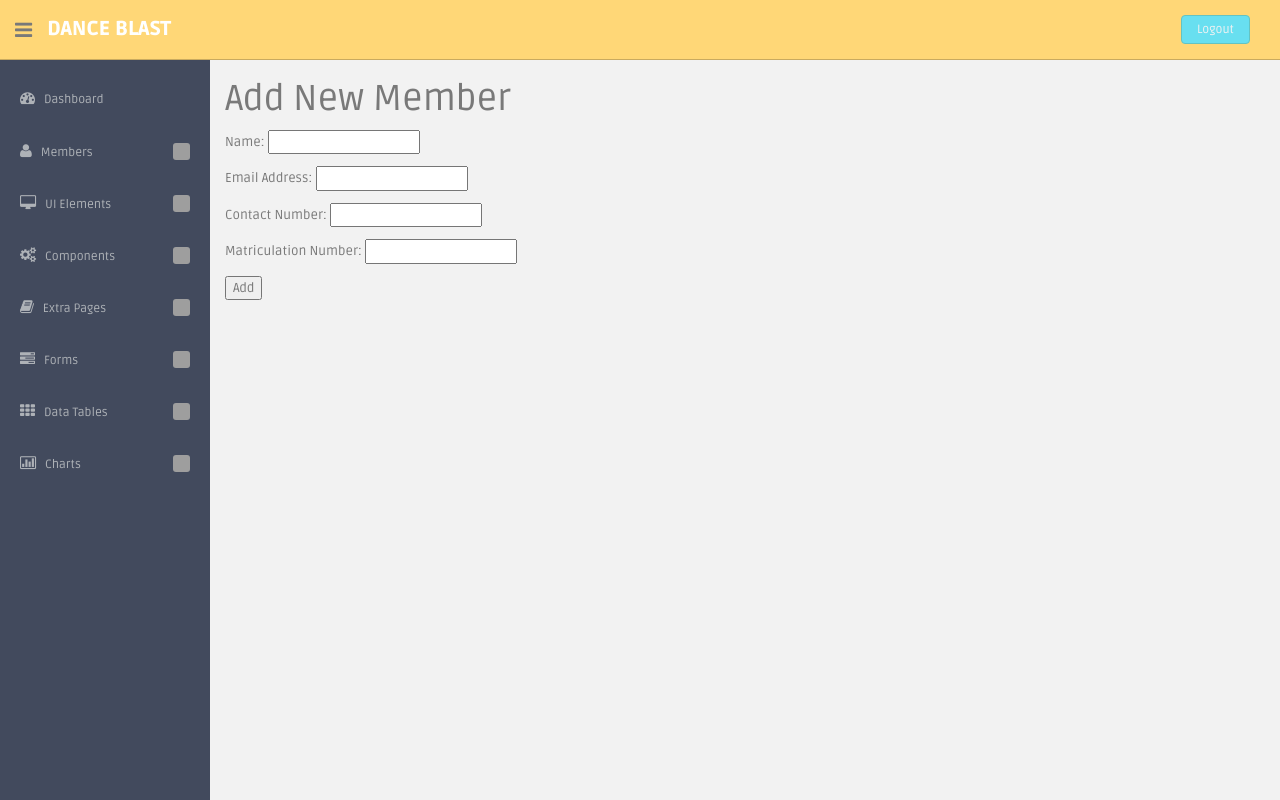
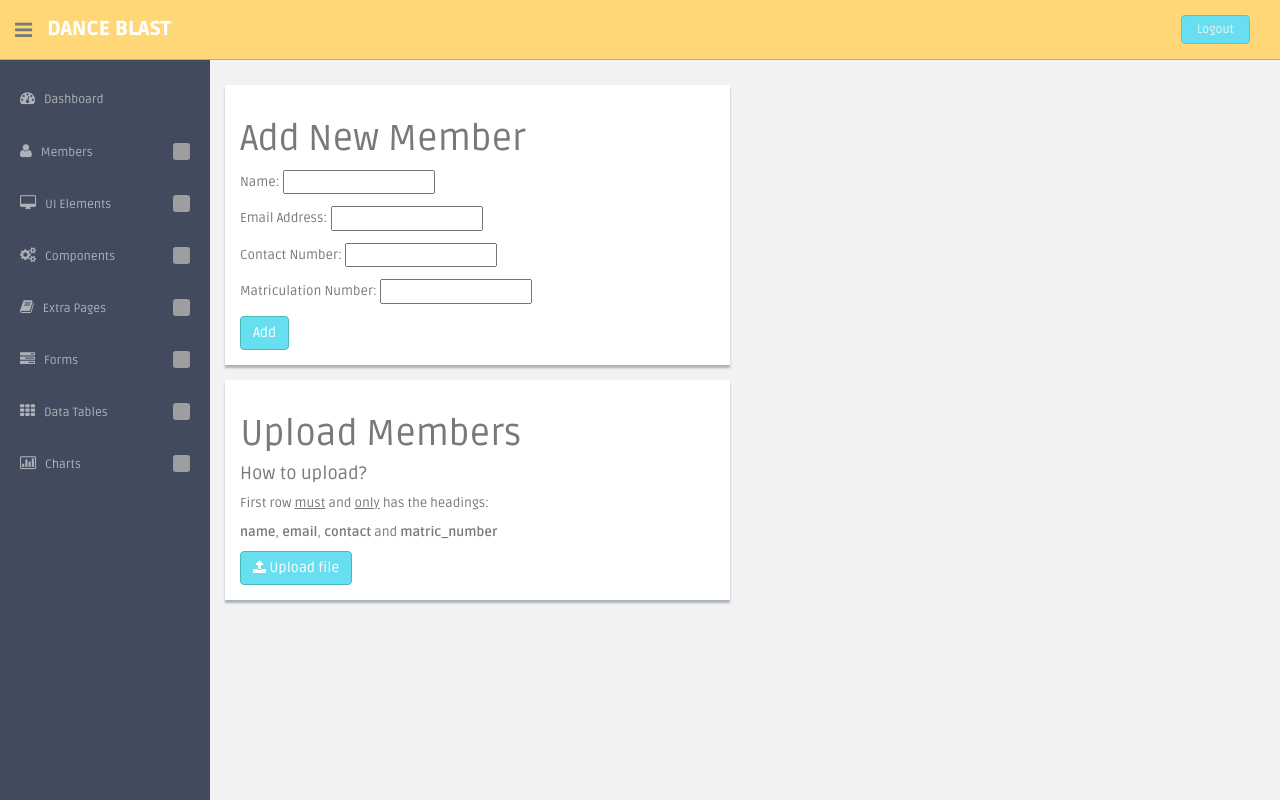
Before and after one commit to jackyhsuch/blastCMS, a Django app: page /users/new/ in a window 1280 px wide. Run offline with Django 3.2, Linux system fonts and the light colour scheme; some libraries are stand-ins or nearby versions; grey boxes are pictures that could not be loaded.

Commit message:
upload to add members

```diff
--- a/static/js/common-scripts.js
+++ b/static/js/common-scripts.js
@@ -254,3 +254,28 @@ function submitMember(e) {
             }
         });
 }
+
+function uploadMember(e) {
+    $.ajax({
+            beforeSend: function(xhr, settings) {
+                if (!csrfSafeMethod(settings.type) && !this.crossDomain) {
+                    xhr.setRequestHeader("X-CSRFToken", csrftoken);
+                }
+            },
+            url: '/users/upload/',
+            type: 'POST',
+            data: {},
+            dataType: 'json',
+
+            // handle a successful response
+            success : function(json) {
+               console.log("uploaded");
+               $(".success-message").show();
+            },
+
+            // handle a non-successful response
+            error : function(xhr,errmsg,err) {
+                console.log(xhr.status + ": " + xhr.responseText); // provide a bit more info about the error to the console
+            }
+        });
+}
--- a/users/templates/users/new.html
+++ b/users/templates/users/new.html
@@ -3,14 +3,48 @@
 {% block title %}New Member{% endblock %}
 
 {% block content %}
-    <h1>Add New Member</h1>
+    {% if success_message %}
+    <div class="row">
+        <div class="alert alert-success alert-dismissable">
+            <button type="button" class="close" data-dismiss="alert" aria-hidden="true">&times;</button>
+            <strong>Success!</strong> {{ success_message }}
+        </div>
+    </div>
+    {% endif %}
 
-    {% if error_message %}<p><strong>{{ error_message }}</strong></p>{% endif %}
-    {% if success_message %}<p><strong>{{ success_message }}</strong></p>{% endif %}
+    <div class="row success-message" style="display: none;">
+        <div class="alert alert-success alert-dismissable">
+            <button type="button" class="close" data-dismiss="alert" aria-hidden="true">&times;</button>
+            <strong>Success!</strong> New members added.
+        </div>
+    </div>
 
-    <form action="{% url 'users:new' %}" method="post">
-        {% csrf_token %}
-        {{ form.as_p }}
-        <input type="submit" value="Add" />
-    </form>
+    <div class="row mt">
+        <div class="col-lg-6 col-md-6 col-sm-12">
+            <div class="showback">
+                <h1>Add New Member</h1>
+                <form action="{% url 'users:new' %}" method="post">
+                    {% csrf_token %}
+                    {{ form.as_p }}
+                    <input class="btn btn-theme" type="submit" value="Add" />
+                </form>
+            </div>
+
+            <div class="showback">
+                <h1>Upload Members</h1>
+
+                <h4>How to upload?</h4>
+
+                <p>First row <u>must</u> and <u>only</u> has the headings:</p>
+                <p>
+                    <strong>name</strong>,
+                    <strong>email</strong>,
+                    <strong>contact</strong> and
+                    <strong>matric_number</strong>
+                </p>
+
+                <button type="button" class="btn btn-theme" onclick="uploadMember(this);"><i class="fa fa-upload"></i> Upload file</button>
+            </div>
+        </div>
+    </div>
 {% endblock %}
--- a/users/urls.py
+++ b/users/urls.py
@@ -16,4 +16,6 @@ urlpatterns = [
     url(r'^delete/$', views.delete, name='delete'),
     # /users/download/
     url(r'^download/$', views.download, name='download'),
+    # /users/upload/
+    url(r'^upload/$', views.upload, name='upload'),
 ]
--- a/users/views.py
+++ b/users/views.py
@@ -48,6 +48,55 @@ def new(request):
     context['form'] = NewUserForm()
 
     return render(request, 'users/new.html', context)
+
+
+# upload members using excel sheets
+def upload(request):
+    filePath = get_askopenfilename_path()
+    wb = openpyxl.load_workbook(filename=filePath)
+    ws = wb[wb.get_sheet_names()[0]]
+
+
+    # fill up table headings
+    headings = []
+    colCount = 1
+    while ws.cell(row=1, column=colCount).value is not None:
+        heading = ws.cell(row=1, column=colCount).value
+        headings.append(heading.lower())
+        colCount += 1
+
+
+    # add new users row by row into database
+    userDict = {}
+    rowCount = 2
+    colCount = 1
+    while ws.cell(row=rowCount, column=1).value is not None:
+        while ws.cell(row=rowCount, column=colCount).value is not None:
+            value = ws.cell(row=rowCount, column=colCount).value
+            userDict[headings[colCount-1]] = value
+
+            colCount += 1
+        else:
+            colCount = 1
+            rowCount += 1
+
+            existedUser = Users.objects.filter(matric_number=userDict['matric_number'])
+
+            if existedUser.count() > 0:
+                userDict['updated_at'] = datetime.now(pytz.timezone('Asia/Singapore'))
+                existedUser.update(**userDict)
+            else:
+                newUser = Users(**userDict)
+                newUser.save()
+
+            userDict.clear()
+
+
+    return HttpResponse(
+                json.dumps({"uploaded": True}),
+                content_type="application/json"
+            )
+
 
 # update user
 def update(request):
@@ -133,7 +182,7 @@ def download(request):
             delete_column(ws, col+2-count)
 
         # get file path and save
-        file_path = get_file_path()
+        file_path = get_saveasfilename_path()
 
         if not file_path:
             return HttpResponse(
@@ -161,7 +210,7 @@ def delete_column(ws, delete_column):
                     ws.cell(row=row, column=column+1).value
 
 
-def get_file_path():
+def get_saveasfilename_path():
     root = tkinter.Tk()
     root.attributes('-topmost', True)
     root.withdraw()
@@ -175,3 +224,17 @@ def get_file_path():
     root.destroy()
 
     return file_path
+
+
+def get_askopenfilename_path():
+    root = tkinter.Tk()
+    root.attributes('-topmost', True)
+    root.withdraw()
+
+    options = {}
+
+    file_path = tkinter.filedialog.askopenfilename(**options)
+
+    root.destroy()
+
+    return file_path
```
